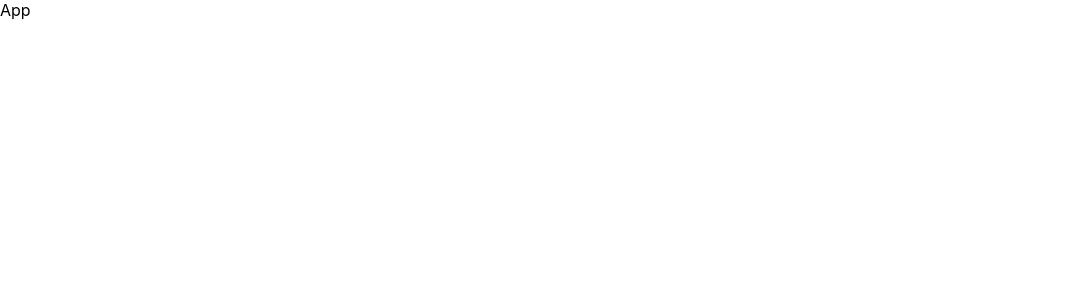
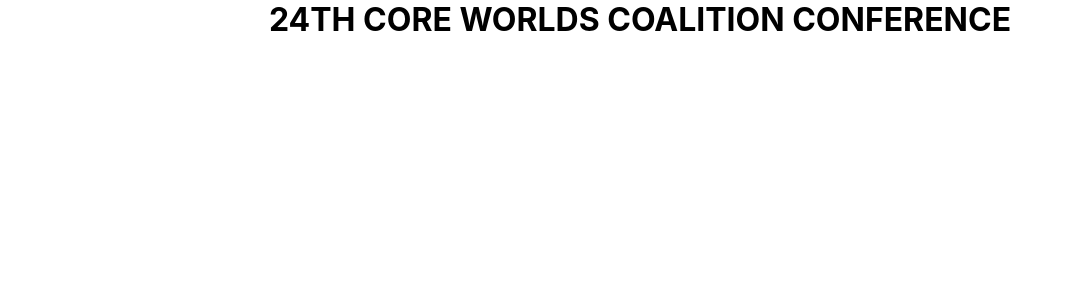
Before and after one commit to Allovallo/react-act-2, a React (Create React App) app: page / in a window 1280 px wide. Shown: the top 300 px of the page, without its empty margins (0-1073 px from the left). Built offline with nearby package versions, Linux system fonts and the light colour scheme.

Commit message:
files updated

```diff
--- a/src/components/App.jsx
+++ b/src/components/App.jsx
@@ -1,3 +1,5 @@
+import { PageTitle } from "./PageTitle/PageTitlle"
+
 export const App = () => {
-  return <div>App</div>
+  return <div><PageTitle text="24th Core Worlds Coalition Conference" /></div>
 }
--- /dev/null
+++ b/src/components/PageTitle/PageTitle.module.css
@@ -0,0 +1,5 @@
+.title {
+    margin-top: 0;
+    text-align: center;
+    text-transform: uppercase;
+}
--- /dev/null
+++ b/src/components/PageTitle/PageTitlle.jsx
@@ -0,0 +1,5 @@
+import css from './PageTitle.module.css'
+
+export const PageTitle = ({ text }) => {
+    return <h1 className={css.title}>{text}</h1>
+}
```
Also changed, not shown: 1 other file (tests, documents, lock files or other folders).
